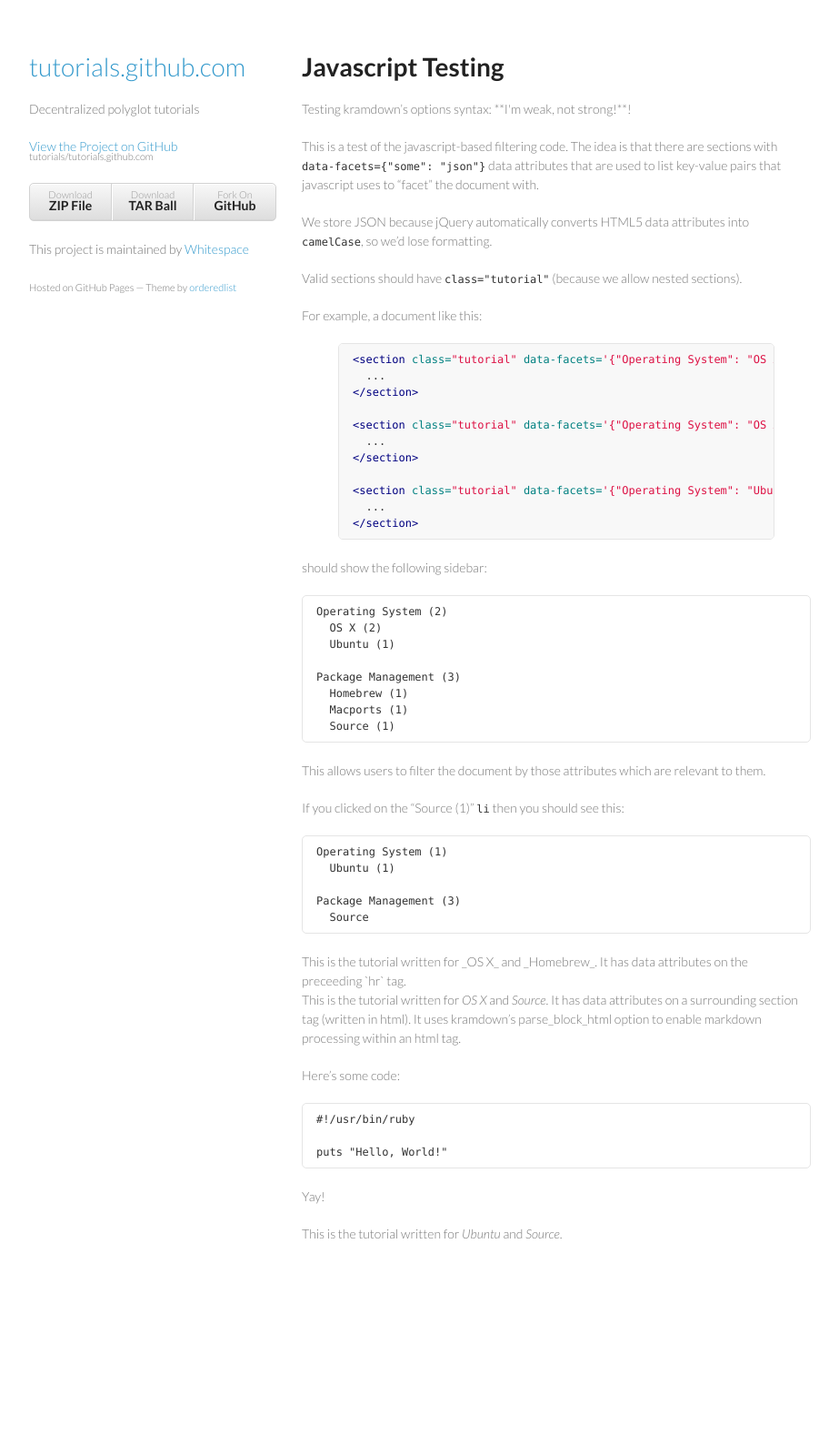
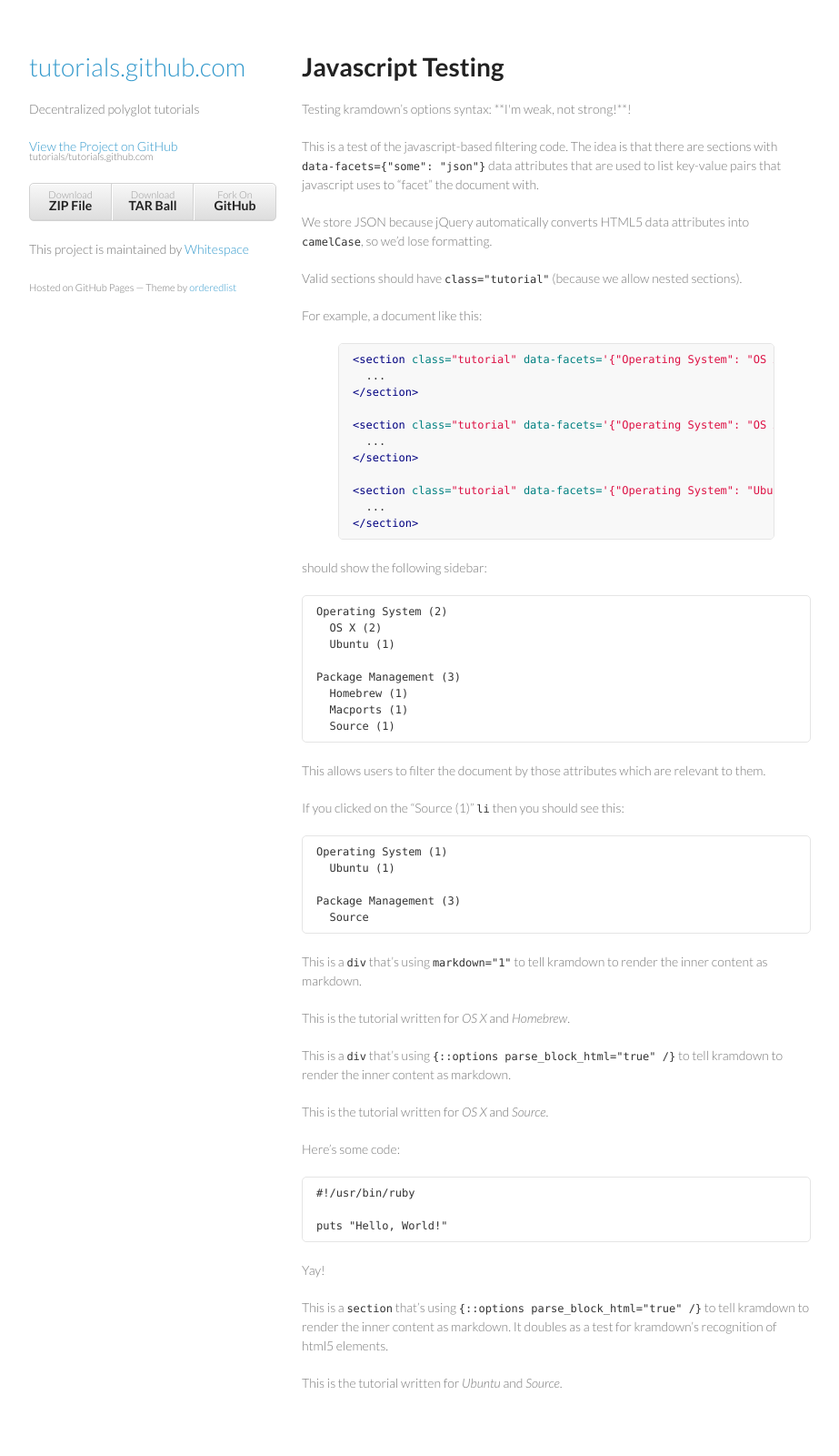
Before and after one commit to tutorials/tutorials.github.com, a Jekyll site: the page built from pages/test.md, in a window 1280 px wide. Shown: the whole page at 91% size, without its empty margins (178-1101 px from the left). Built offline with Jekyll 4.4.1, drawn with Linux system fonts in a browser that asks for light colours; nearby versions of some CDN libraries; before the commit the page ends 1436 px from its top, so only the background shows below that.

Commit message:
Test three different ways to force GitHub to parse markdown within html

```diff
--- a/pages/test.md
+++ b/pages/test.md
@@ -52,17 +52,18 @@ If you clicked on the "Source (1)" `li` then you should see this:
     Package Management (3)
       Source
 
-<section class="tutorial" data-facets='{"Operating System": "OS X", "Package Management": "Homebrew"}'>
+<div markdown="1" class="tutorial" data-facets='{"Operating System": "OS X", "Package Management": "Homebrew"}'>
+This is a `div` that's using `markdown="1"` to tell kramdown to render the inner content as markdown.
+
 This is the tutorial written for _OS X_ and _Homebrew_.
-It has data attributes on the preceeding `hr` tag.
-</section>
+</div>
 
 {::options parse_block_html="true" /}
 
-<section class="tutorial" data-facets='{"Operating System": "OS X", "Package Management": "Macports"}'>
+<div class="tutorial" data-facets='{"Operating System": "OS X", "Package Management": "Macports"}'>
+This is a `div` that's using `{::options parse_block_html="true" /}` to tell kramdown to render the inner content as markdown.
+
 This is the tutorial written for _OS X_ and _Source_.
-It has data attributes on a surrounding section tag (written in html).
-It uses kramdown's parse_block_html option to enable markdown processing within an html tag.
 
 Here's some code:
 
@@ -71,8 +72,10 @@ Here's some code:
     puts "Hello, World!"
 
 Yay!
-</section>
+</div>
 
 <section class="tutorial" data-facets='{"Operating System": "Ubuntu", "Package Management": "Source"}'>
+This is a `section` that's using `{::options parse_block_html="true" /}` to tell kramdown to render the inner content as markdown.  It doubles as a test for kramdown's recognition of html5 elements.
+
 This is the tutorial written for _Ubuntu_ and _Source_.
 </section>
```
